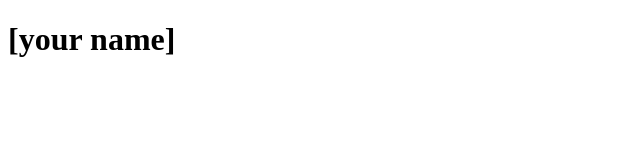
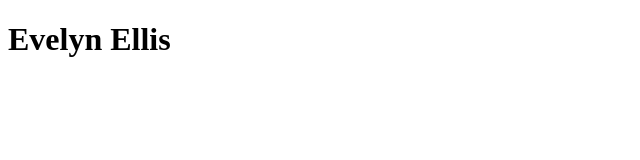
Before and after one commit to evieellis/evieellis.github.io, a plain HTML site: page index.html in a window 1280 px wide. Shown: the whole page, without its empty margins (0-640 px from the left). Drawn offline with Linux system fonts and the light colour scheme.

Commit message:
Added personal info to index.html

```diff
--- a/index.html
+++ b/index.html
@@ -1,9 +1,9 @@
 <!DOCTYPE html>
 <html>
  <head>
- <title>CSCE 190: [your name]</title>
+ <title>CSCE 190: Evelyn Ellis</title>
  </head>
  <body>
- <h1>[your name]</h1>
+ <h1>Evelyn Ellis</h1>
  </body>
 </html>
```
